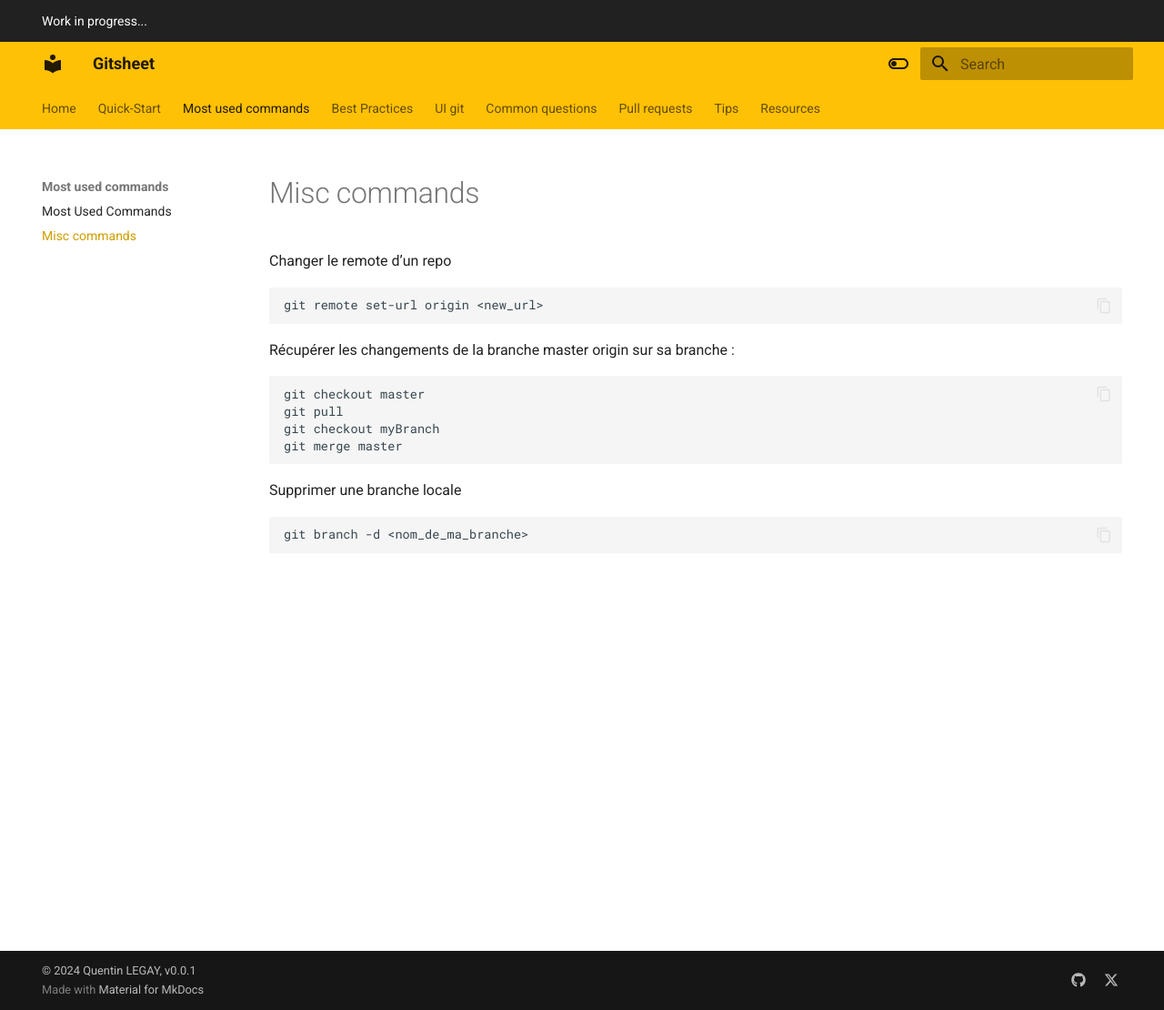
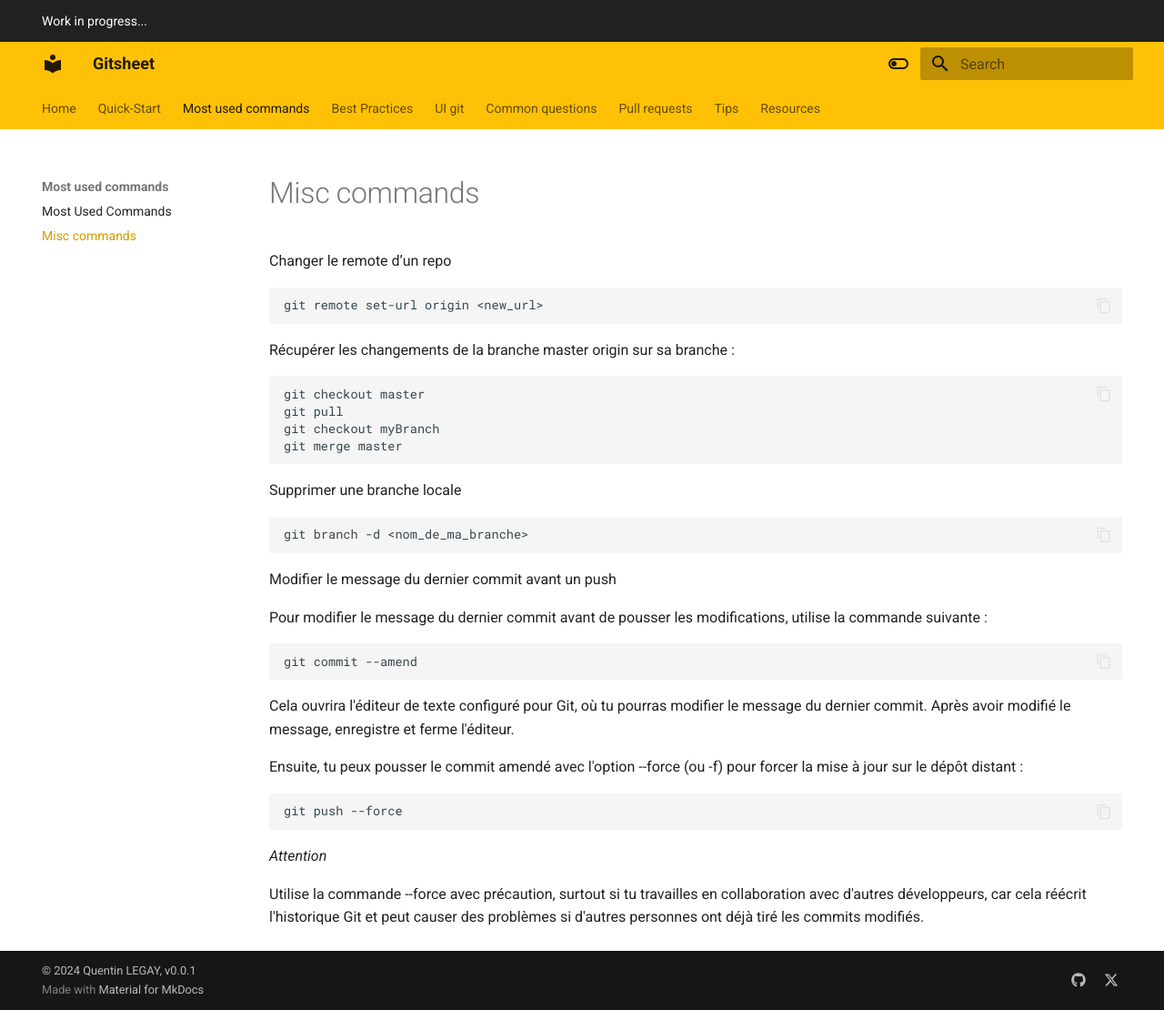
Before and after one commit to quentinlegay/gitsheet, an MkDocs documentation site: the page built from docs/misc_commands.md, in a window 1280 px wide and 1110 px high. Shown: the whole window at 91% size. Built offline with MkDocs 1.6.1 and Material for MkDocs 9.7.7, drawn with Linux system fonts in a browser that asks for light colours.

Commit message:
add modify commit message before push

````diff
--- a/docs/misc_commands.md
+++ b/docs/misc_commands.md
@@ -18,3 +18,23 @@ Supprimer une branche locale
 ``` bash
 git branch -d <nom_de_ma_branche>
 ```
+
+Modifier le message du dernier commit avant un push
+
+Pour modifier le message du dernier commit avant de pousser les modifications, utilise la commande suivante :
+
+```bash
+git commit --amend
+```
+
+Cela ouvrira l'éditeur de texte configuré pour Git, où tu pourras modifier le message du dernier commit. Après avoir modifié le message, enregistre et ferme l'éditeur.
+
+Ensuite, tu peux pousser le commit amendé avec l'option --force (ou -f) pour forcer la mise à jour sur le dépôt distant :
+
+```bash
+git push --force
+```
+
+*_Attention_*
+
+Utilise la commande --force avec précaution, surtout si tu travailles en collaboration avec d'autres développeurs, car cela réécrit l'historique Git et peut causer des problèmes si d'autres personnes ont déjà tiré les commits modifiés.
````
